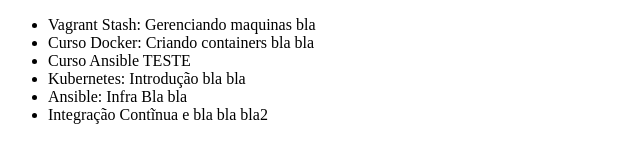
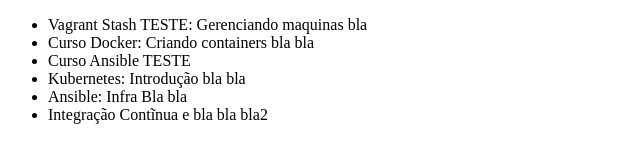
Before and after one commit to silviohenriquejr/training, a plain HTML site: page index.html in a window 1280 px wide. Shown: the full height of the page, 0-640 px from the left. Drawn offline with Linux system fonts and the light colour scheme.

Commit message:
stach TE

```diff
--- a/index.html
+++ b/index.html
@@ -6,7 +6,7 @@
 </head>
 <body>
     <ul>
-        <li>Vagrant Stash: Gerenciando maquinas bla</li>
+        <li>Vagrant Stash TESTE: Gerenciando maquinas bla</li>
         <li>Curso Docker: Criando containers bla bla</li>
         <li>Curso Ansible TESTE</li>
 	<li>Kubernetes: Introdução bla bla</li>
```
